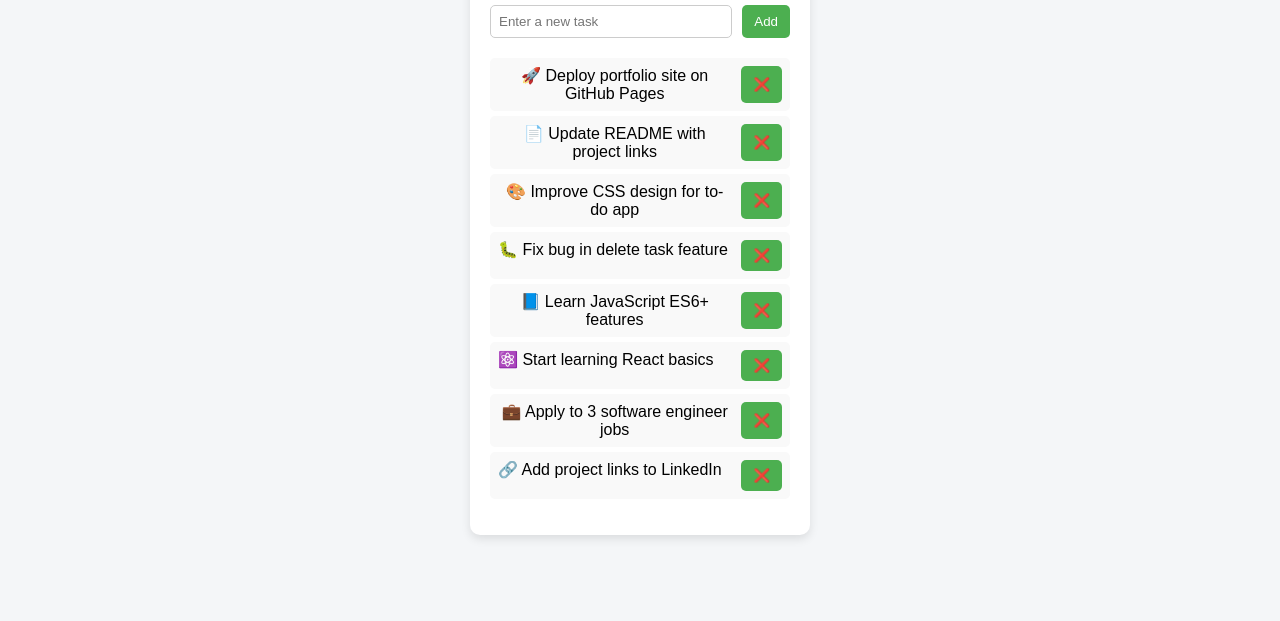
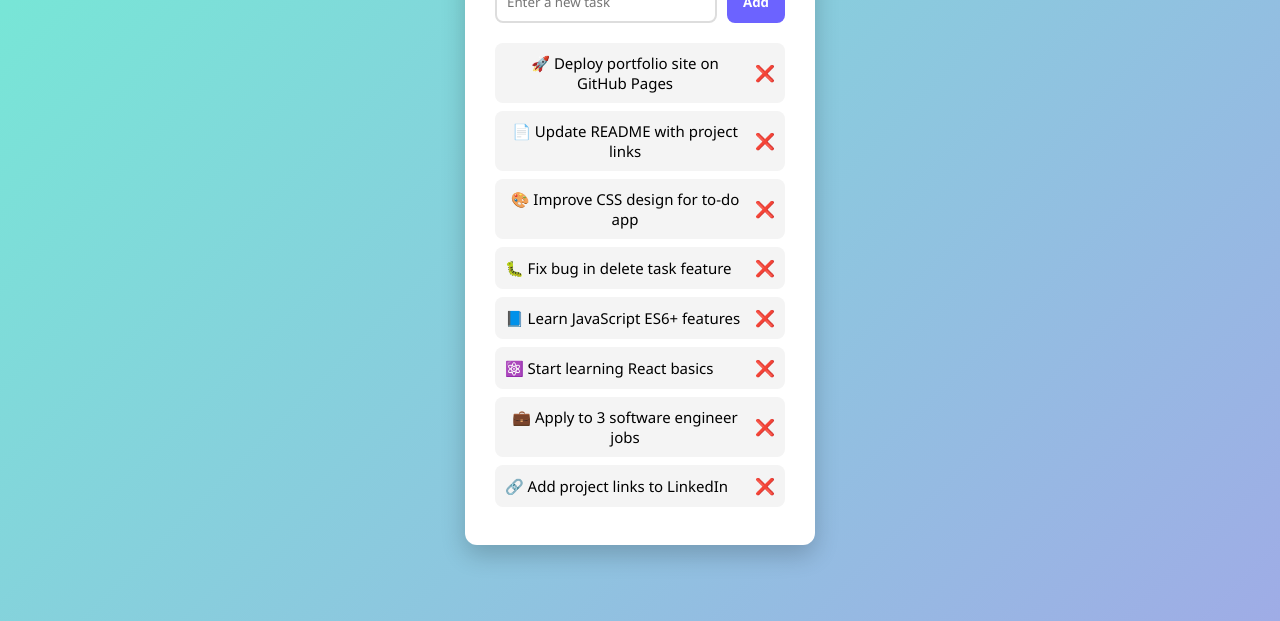
Before and after one commit to judeojomah063-collab/todo-list, a plain HTML site: page index.html in a window 1280 px wide. Shown: the part 179-800 px from the top of the page. Drawn offline with Linux system fonts and the light colour scheme.

Commit message:
Update style.css

```diff
--- a/style.css
+++ b/style.css
@@ -1,68 +1,105 @@
+/* General reset */
+* {
+  margin: 0;
+  padding: 0;
+  box-sizing: border-box;
+  font-family: "Segoe UI", Tahoma, Geneva, Verdana, sans-serif;
+}
+
+/* Background */
 body {
-  font-family: Arial, sans-serif;
-  background: #f4f6f8;
+  background: linear-gradient(135deg, #74ebd5, #9face6);
+  min-height: 100vh;
   display: flex;
   justify-content: center;
   align-items: center;
-  height: 100vh;
-  margin: 0;
 }
 
+/* App container */
 .app {
-  background: white;
-  padding: 20px;
-  border-radius: 10px;
-  box-shadow: 0px 4px 10px rgba(0,0,0,0.1);
-  width: 300px;
+  background: #fff;
+  padding: 30px;
+  border-radius: 12px;
+  box-shadow: 0 10px 25px rgba(0, 0, 0, 0.2);
+  width: 350px;
   text-align: center;
 }
 
-h1 {
+/* Title */
+.app h1 {
+  font-size: 24px;
   margin-bottom: 20px;
   color: #333;
 }
 
+/* Input section */
 .input-section {
   display: flex;
-  gap: 10px;
+  justify-content: center;
   margin-bottom: 20px;
 }
 
-input {
+.input-section input {
   flex: 1;
-  padding: 8px;
-  border: 1px solid #ccc;
-  border-radius: 5px;
+  padding: 10px;
+  border: 2px solid #ddd;
+  border-radius: 8px;
+  outline: none;
+  transition: border 0.3s;
 }
 
-button {
-  padding: 8px 12px;
-  border: none;
-  background: #4CAF50;
-  color: white;
-  border-radius: 5px;
-  cursor: pointer;
+.input-section input:focus {
+  border-color: #6c63ff;
 }
 
-button:hover {
-  background: #45a049;
+.input-section button {
+  margin-left: 10px;
+  padding: 10px 16px;
+  background: #6c63ff;
+  border: none;
+  border-radius: 8px;
+  color: #fff;
+  cursor: pointer;
+  font-weight: bold;
+  transition: background 0.3s;
 }
 
+.input-section button:hover {
+  background: #5147d6;
+}
+
+/* Task list */
 ul {
   list-style: none;
   padding: 0;
 }
 
-li {
-  background: #f9f9f9;
-  margin: 5px 0;
-  padding: 8px;
-  border-radius: 5px;
+ul li {
+  background: #f4f4f4;
+  margin: 8px 0;
+  padding: 10px;
+  border-radius: 8px;
   display: flex;
   justify-content: space-between;
+  align-items: center;
+  font-size: 15px;
+  transition: transform 0.2s;
 }
 
-li.done {
-  text-decoration: line-through;
-  color: gray;
+ul li:hover {
+  transform: scale(1.02);
 }
+
+/* Delete button */
+ul li button {
+  background: transparent;
+  border: none;
+  color: #ff4b5c;
+  font-size: 16px;
+  cursor: pointer;
+  transition: transform 0.2s;
+}
+
+ul li button:hover {
+  transform: scale(1.3);
+}
```
